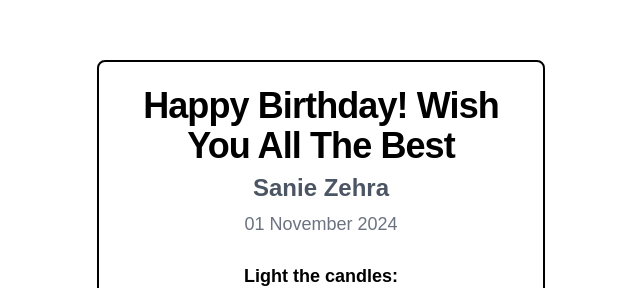
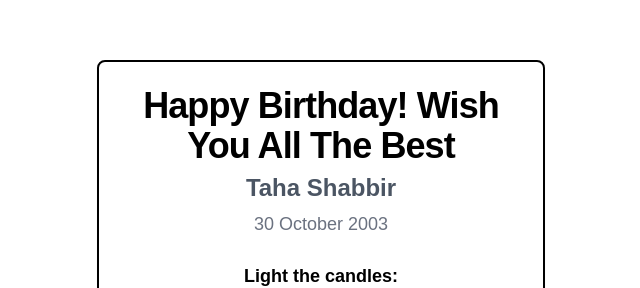
Before and after one commit to taha12-ok/Birthday-Wish-Application-By-Using-Next.JS, a Next.js app: page / in a window 1280 px wide. Shown: the part 114-402 px from the top of the page, without its empty margins (319-959 px from the left). Built offline with nearby package versions, Linux system fonts and the light colour scheme.

Commit message:
Update birthday-wish.tsx

```diff
--- a/src/components/ui/birthday-wish.tsx
+++ b/src/components/ui/birthday-wish.tsx
@@ -94,8 +94,8 @@ export default function BirthdayWish() {
           {/* Card header with birthday message */}
           <CardHeader className="text-center">
             <CardTitle className="text-4xl font-bold text-black">Happy Birthday! Wish You All The Best</CardTitle>
-            <CardDescription className="text-2xl font-semibold text-gray-600">Sanie Zehra</CardDescription>
-            <p className="text-lg text-gray-500">01 November 2024</p>
+            <CardDescription className="text-2xl font-semibold text-gray-600">Taha Shabbir</CardDescription>
+            <p className="text-lg text-gray-500">30 October 2003</p>
           </CardHeader>
           {/* Card content with candles and balloons */}
           <CardContent className="space-y-6 text-center">
```
